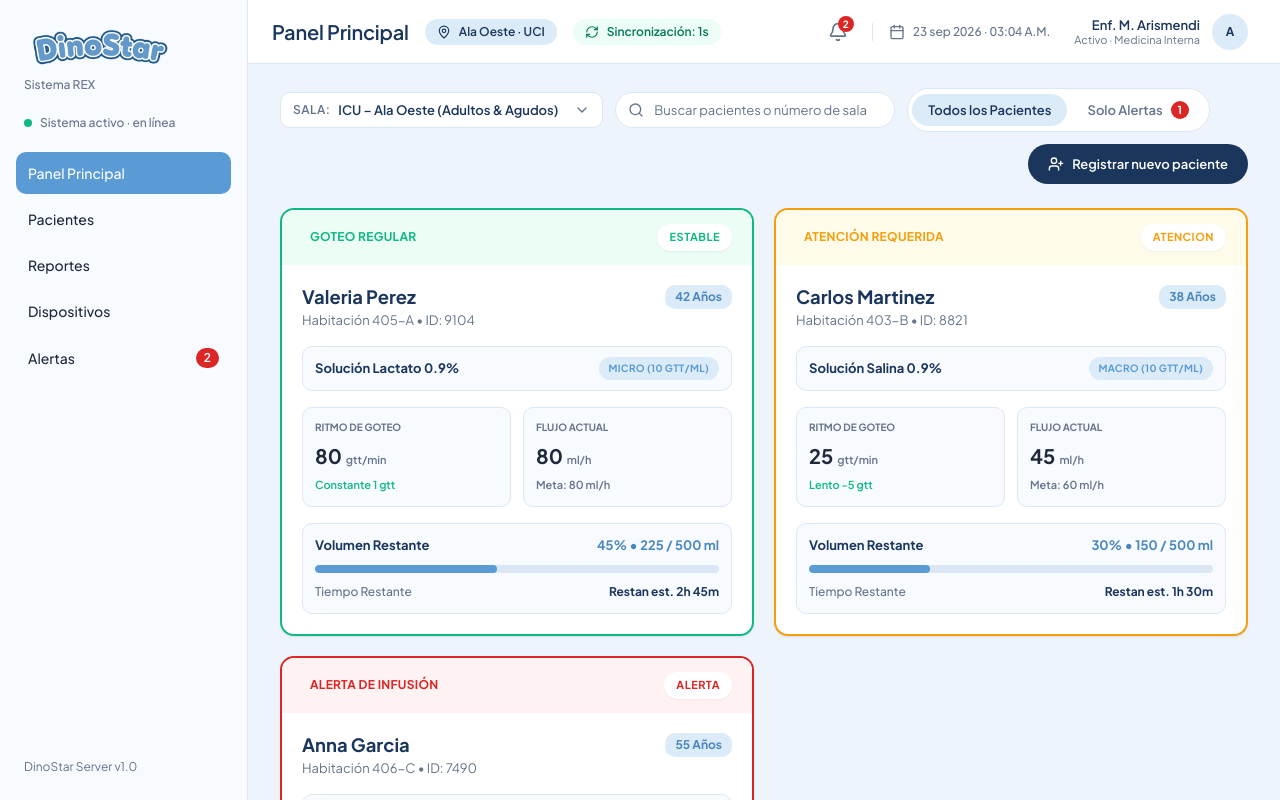
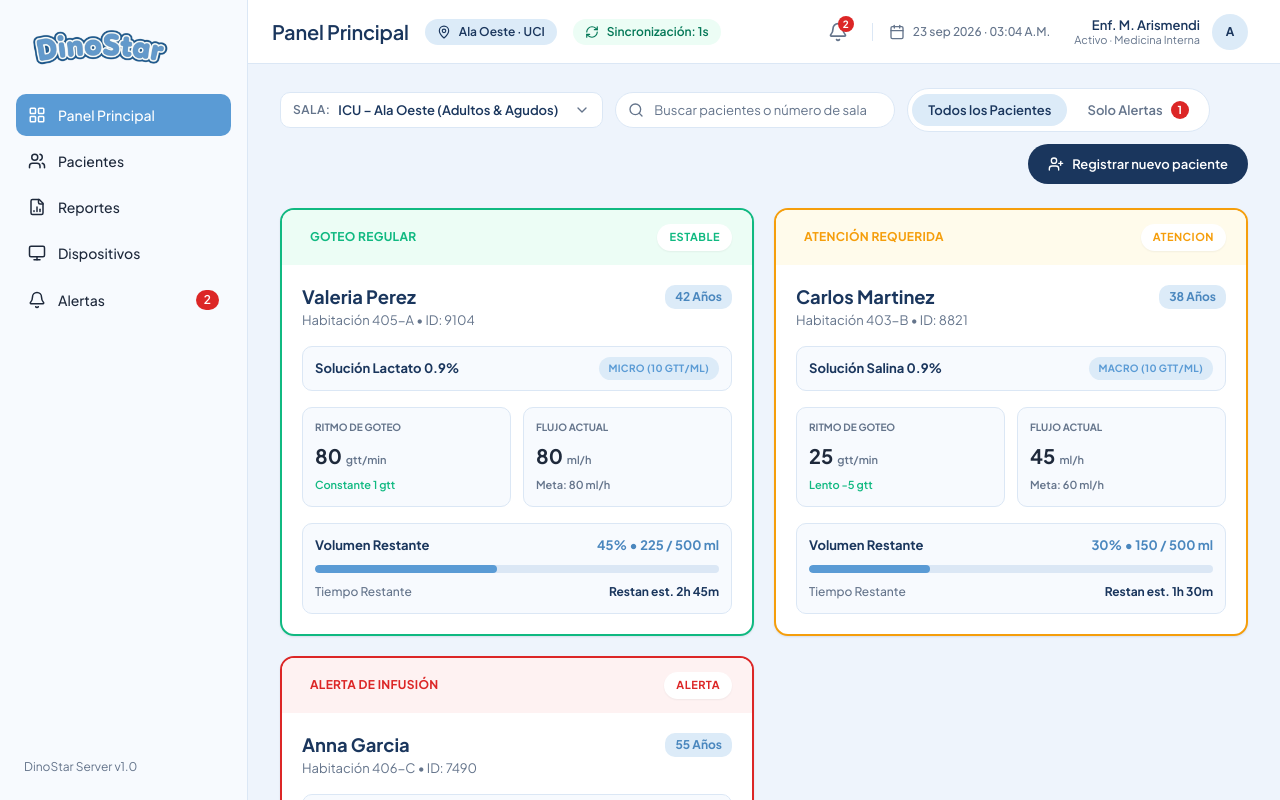
Before and after one commit to Moctezuma557/DinoStar-Server, a React (Vite) app in the folder frontend/: page /dashboard in a window 1280 px wide. Built offline with nearby package versions, Linux system fonts and the light colour scheme.

Commit message:
feat(#70): mostrar iconos en el menu y quitar los textos del encabezado

```diff
--- a/frontend/src/layouts/DashboardLayout.jsx
+++ b/frontend/src/layouts/DashboardLayout.jsx
@@ -72,17 +72,13 @@ export default function DashboardLayout({
       <aside className={styles.sidebar}>
         <div className={styles.brand}>
           <img src={logoDinoStar} alt="DinoStar" className={styles.brandLogo} />
-          <span className={styles.brandSystem}>Sistema REX</span>
+
         </div>
-
-        <p className={styles.systemStatus}>
-          <span className={styles.statusDot} aria-hidden="true" />
-          Sistema activo · en línea
-        </p>
 
         <nav className={styles.nav} aria-label="Navegación principal">
           <ul>
-            {navigationItems.map(({ id, label, to, badge }) => {
+
+            {navigationItems.map(({ id, label, to, icono,badge }) => {
               const isActive = id === activeItem;
               const badgeValue = badge ? badges[badge] : undefined;
 
@@ -95,7 +91,9 @@ export default function DashboardLayout({
                     }`}
                     aria-current={isActive ? "page" : undefined}
                     onClick={() => onNavigate?.(id, to)}
+
                   >
+                    <Icono nombre={icono} tamano={18} className={styles.navIcono} />
                     <span className={styles.navLabel}>{label}</span>
                     {badgeValue ? (
                       <span className={styles.navBadge}>{badgeValue}</span>
@@ -140,7 +138,6 @@ export default function DashboardLayout({
 
           <RelojSesion />
 
-          {}
           <button
             type="button"
             className={styles.sesion}
--- a/frontend/src/layouts/DashboardLayout.module.css
+++ b/frontend/src/layouts/DashboardLayout.module.css
@@ -22,9 +22,6 @@
 }
 
 .brand {
-  display: flex;
-  flex-direction: column;
-  gap: 2px;
   padding-inline: var(--espacio-2);
 }
 
@@ -32,30 +29,6 @@
   width: 152px;
   height: auto;
   max-width: 100%;
-}
-
-.brandSystem {
-  font-size: var(--texto-xs);
-  font-weight: var(--peso-medio);
-  color: var(--color-texto-secundario);
-}
-
-.systemStatus {
-  display: flex;
-  align-items: center;
-  gap: var(--espacio-2);
-  padding-inline: var(--espacio-2);
-  font-size: var(--texto-xs);
-  font-weight: var(--peso-medio);
-  color: var(--color-texto-secundario);
-}
-
-.statusDot {
-  width: 8px;
-  height: 8px;
-  border-radius: var(--radio-pildora);
-  background-color: var(--color-normal);
-  flex-shrink: 0;
 }
 
 .nav {
@@ -101,6 +74,10 @@
 
 .navLabel {
   flex: 1;
+}
+
+.navIcono {
+  flex-shrink: 0;
 }
 
 .navBadge {
```
